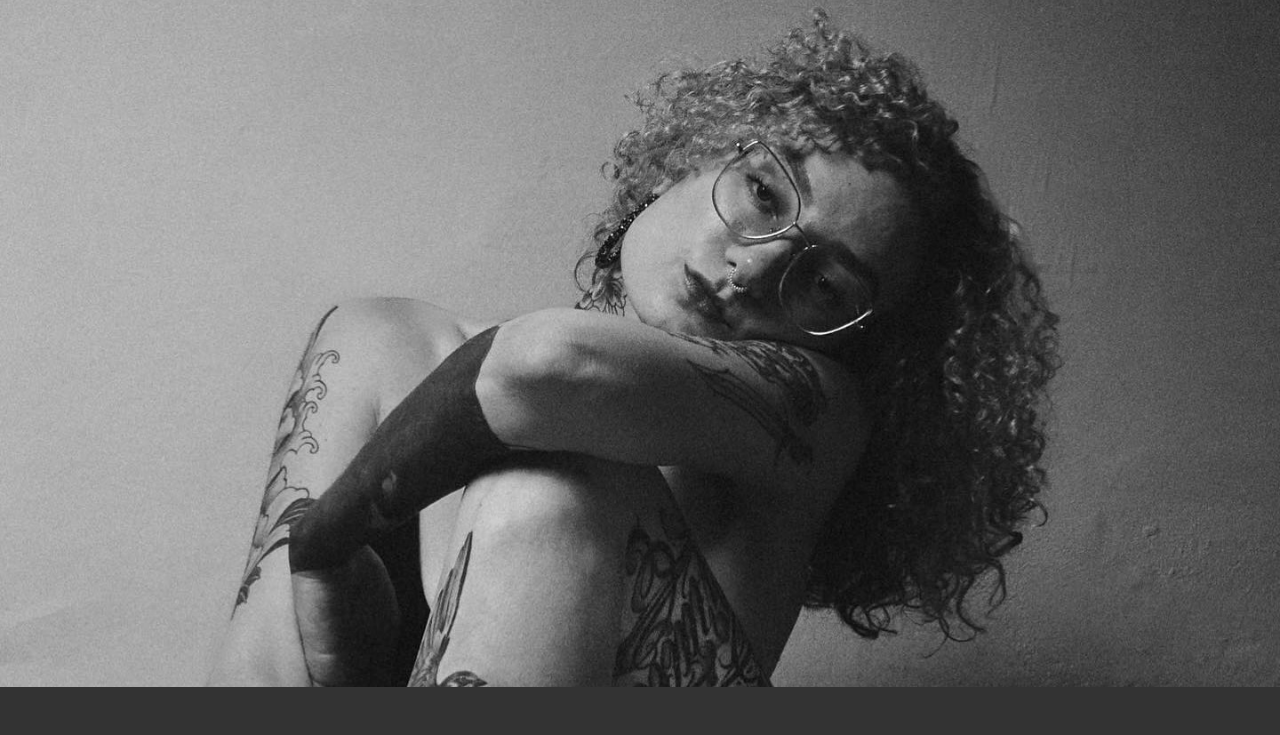
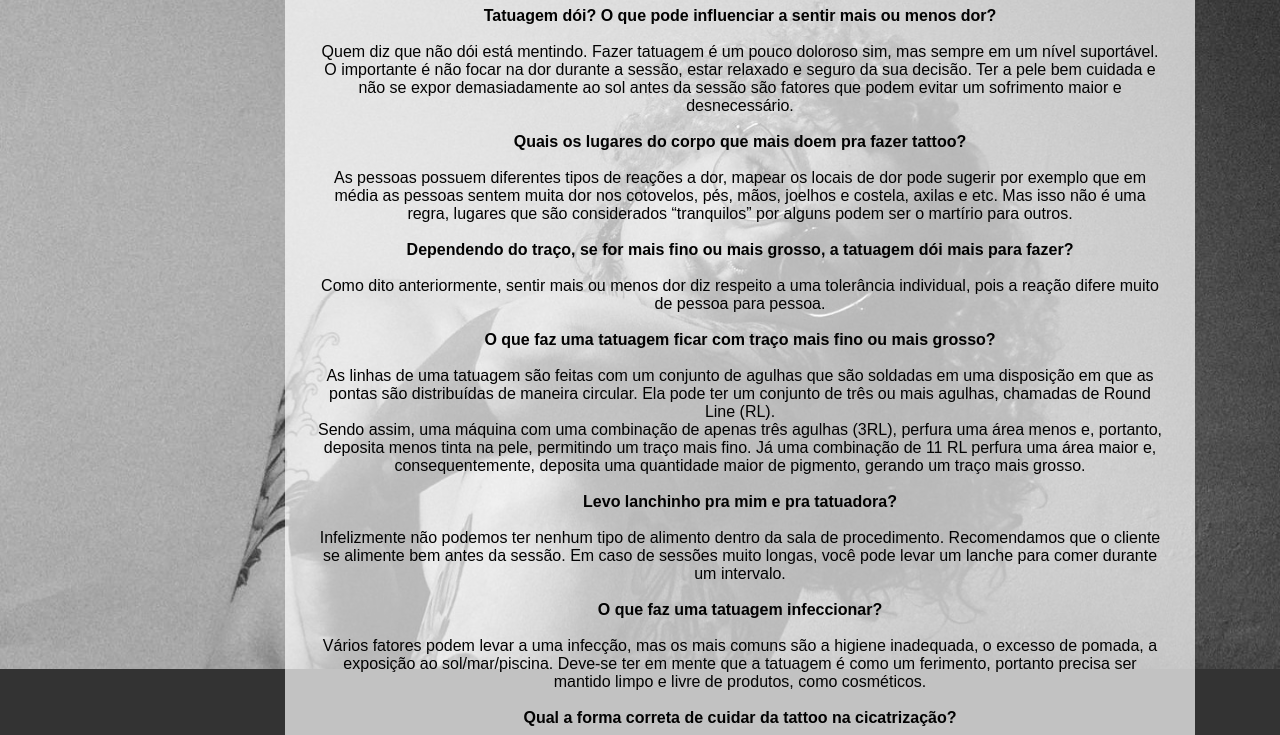
Before and after one commit to nathanbizinoto/Site-JuTattoo, a plain HTML site: page faq.html in a window 1280 px wide. Shown: the part 106-841 px from the top of the page. Drawn offline with Linux system fonts and the light colour scheme.

Commit message:
Update FAQ e CSS

```diff
--- a/faq.html
+++ b/faq.html
@@ -23,9 +23,26 @@
     <main>
         <section>
             <div class="perguntas">
-                <h2>Teste</h2>
-                <img class="background" src="Images/BackgroundHome-min.jpg" alt="">
+                <h2>Quais os cuidados pré-tatuagem?</h2> <br>
+                <p>Recomendamos que antes da sessão o cliente tome um bom banho, além de estar bem alimentado e hidratado.</p> <br>
+                <h2>Tatuagem dói? O que pode influenciar a sentir mais ou menos dor?</h2> <br>
+                <p>Quem diz que não dói está mentindo. Fazer tatuagem é um pouco doloroso sim, mas sempre em um nível suportável. O importante é não focar na dor durante a sessão, estar relaxado e seguro da sua decisão. Ter a pele bem cuidada e não se expor demasiadamente ao sol antes da sessão são fatores que podem evitar um sofrimento maior e desnecessário.</p> <br>
+                <h2>Quais os lugares do corpo que mais doem pra fazer tattoo?</h2> <br>
+                <p>As pessoas possuem diferentes tipos de reações a dor, mapear os locais de dor pode sugerir por exemplo que em média as pessoas sentem muita dor nos cotovelos, pés, mãos, joelhos e costela, axilas e etc. Mas isso não é uma regra, lugares que são considerados “tranquilos” por alguns podem ser o martírio para outros.</p> <br>
+                <h2>Dependendo do traço, se for mais fino ou mais grosso, a tatuagem dói mais para fazer?</h2> <br>
+                <p>Como dito anteriormente, sentir mais ou menos dor diz respeito a uma tolerância individual, pois a reação difere muito de pessoa para pessoa.</p> <br>
+                <h2>O que faz uma tatuagem ficar com traço mais fino ou mais grosso?</h2> <br>
+                <p>As linhas de uma tatuagem são feitas com um conjunto de agulhas que são soldadas em uma disposição em que as pontas são distribuídas de maneira circular. Ela pode ter um conjunto de três ou mais agulhas, chamadas de Round Line (RL).<br> Sendo assim, uma máquina com uma combinação de apenas três agulhas (3RL), perfura uma área menos e, portanto, deposita menos tinta na pele, permitindo um traço mais fino. Já uma combinação de 11 RL perfura uma área maior e, consequentemente, deposita uma quantidade maior de pigmento, gerando um traço mais grosso.</p> <br>
+                <h2>Levo lanchinho pra mim e pra tatuadora?</h2> <br>
+                <p>Infelizmente não podemos ter nenhum tipo de alimento dentro da sala de procedimento. Recomendamos que o cliente se alimente bem antes da sessão. Em caso de sessões muito longas, você pode levar um lanche para comer durante um intervalo.</p> <br>
+                <h2>O que faz uma tatuagem infeccionar?</h2> <br>
+                <p>Vários fatores podem levar a uma infecção, mas os mais comuns são a higiene inadequada, o excesso de pomada, a exposição ao sol/mar/piscina. Deve-se ter em mente que a tatuagem é como um ferimento, portanto precisa ser mantido limpo e livre de produtos, como cosméticos.</p> <br>
+                <h2>Qual a forma correta de cuidar da tattoo na cicatrização?</h2> <br>
+                <p>A máxima menos é mais se aplica aqui: deixar a área limpa; sem exposição ao sol, mar, rio e piscina; evitar atividade física e cuidar para não coçar, arranhar ou bater, são cuidados que já contribuem muito para uma boa cicatrização.</p> <br>
+                <h2>Posso tomar sol e entrar na piscina após quantos dias?</h2> <br>
+                <p></p> <br>
             </div>
+            <img class="background" src="Images/BackgroundHome-min.jpg" alt="">
         </section>
     </main>
 
--- a/style.css
+++ b/style.css
@@ -262,3 +262,19 @@ a:visited{
     margin-top: 25px;
     padding: 10px;
 }
+
+.perguntas{
+    margin-top: 60px;
+    position: absolute;
+    top: 50%;
+    left: 50%;
+    transform: translate(-50%, -50%);
+    text-align: center;
+    color: rgb(2, 2, 2);
+    padding: 30px;
+    background-color: rgba(255, 255, 255, 0.7);
+    width: 850px;
+    height: auto;
+    font-family: 'Montserrat', sans-serif;
+    margin: 100px;
+}
```
